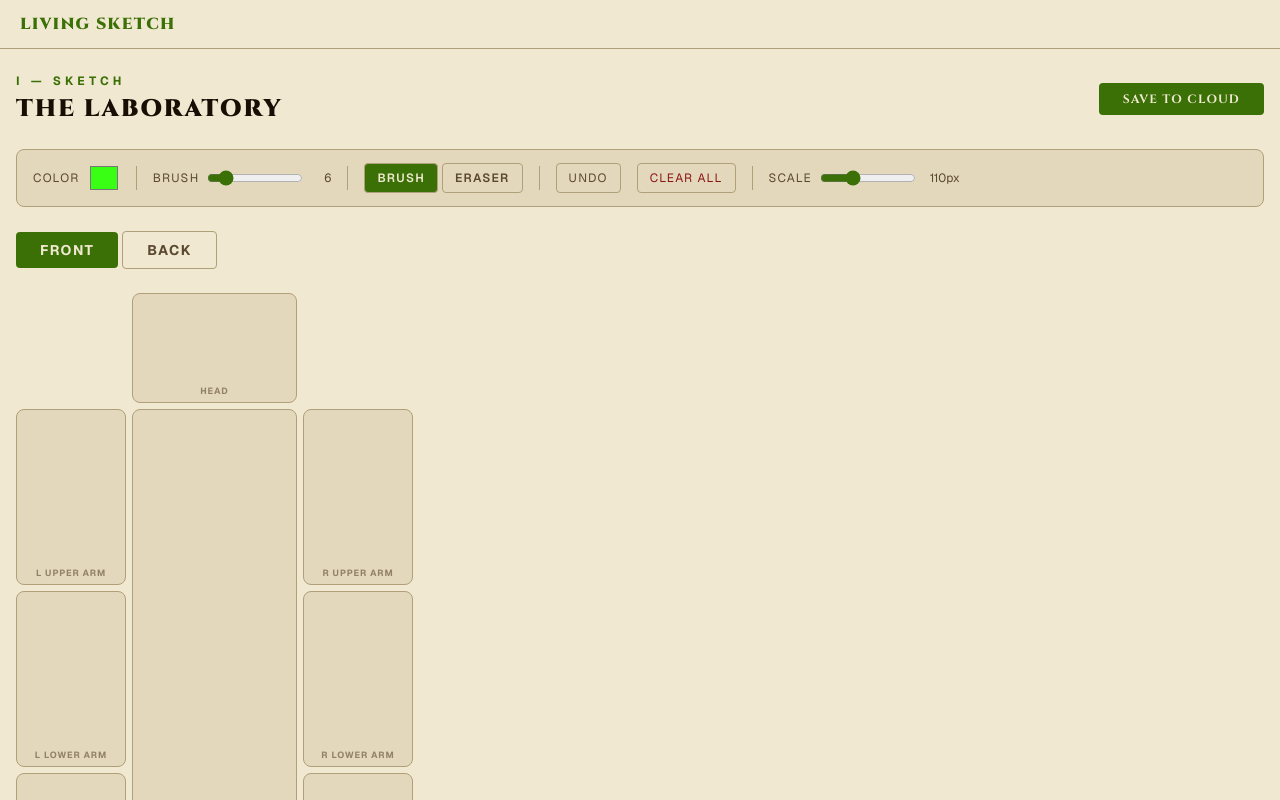
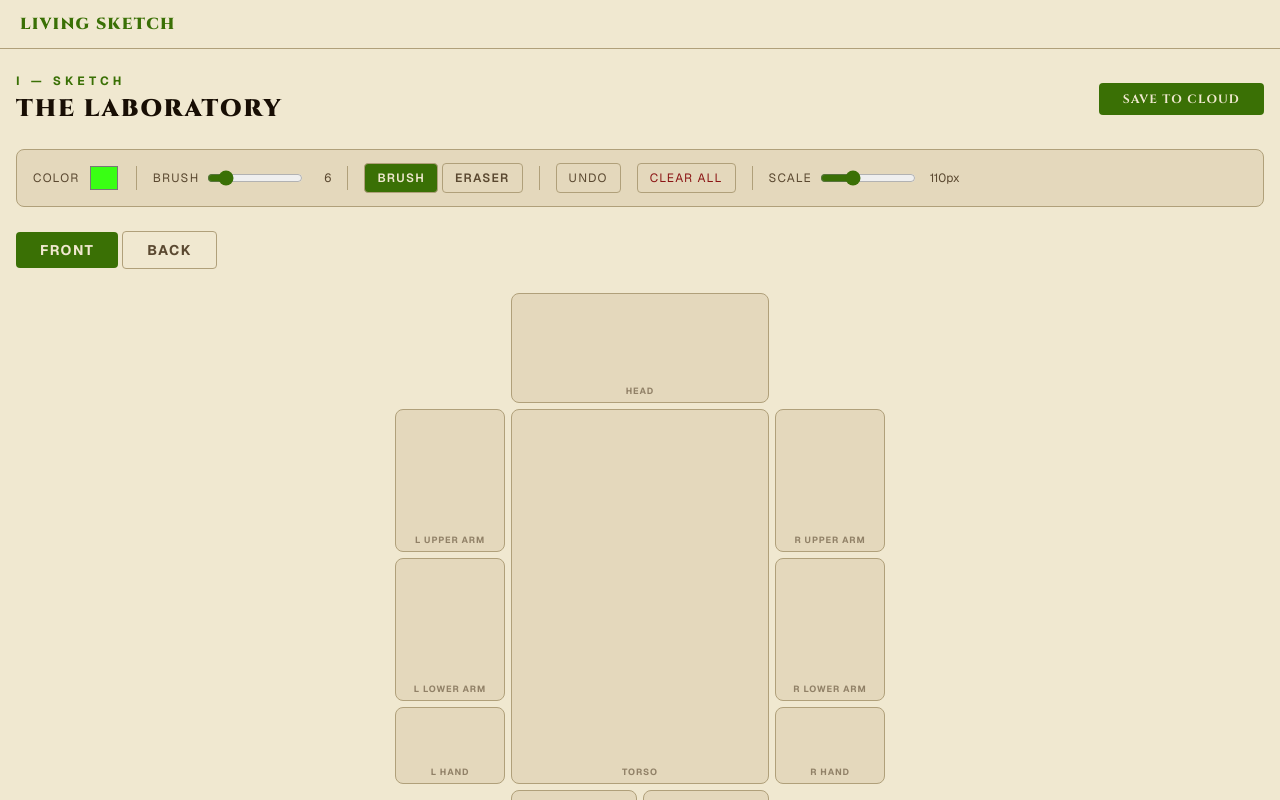
Before and after one commit to cweber12/living-sketch, a Next.js app: page /sketch in a window 1280 px wide. Shown: the top 800 px of the page. Built offline with nearby package versions, Linux system fonts and the light colour scheme; no server answers.

Commit message:
fix(sketch): centre body grid, legs under torso, proportional row/col sizes

```diff
--- a/app/sketch/page.tsx
+++ b/app/sketch/page.tsx
@@ -6,15 +6,17 @@ import { useSketchCanvasRig } from '@/hooks/use-sketch-canvas-rig';
 import { BODY_PARTS } from '@/lib/constants/anchor-descriptors';
 import type { BodyPartName, Side } from '@/hooks/use-sketch-canvas-rig';
 
-// CSS grid-template-areas — body laid out like a figure on an examination table
+// CSS grid-template-areas — 4-column body layout
+// Cols: [left-arm] [left-leg/half-torso] [right-leg/half-torso] [right-arm]
+// Head and torso both span the two centre columns; legs sit directly below.
 const GRID_TEMPLATE_AREAS = `
-  ". head ."
-  "luarm torso ruarm"
-  "llarm torso rlarm"
-  "lhand torso rhand"
-  "lulg . rulg"
-  "lllg . rllg"
-  "lfoot . rfoot"
+  ". head head ."
+  "luarm torso torso ruarm"
+  "llarm torso torso rlarm"
+  "lhand torso torso rhand"
+  ". lulg rulg ."
+  ". lllg rllg ."
+  ". lfoot rfoot ."
 `;
 
 // Grid area name per body part
@@ -122,14 +124,16 @@ export default function SketchPage() {
     }
   }, [exportAll]);
 
-  // Grid track sizes derived from the canvas-size slider
-  const sideCol = canvasSize;
-  const centerCol = Math.round(canvasSize * 1.5);
-  const rowHead = canvasSize;
-  const rowArm = Math.round(canvasSize * 1.6);
-  const rowHand = Math.round(canvasSize * 0.9);
-  const rowLeg = Math.round(canvasSize * 1.6);
-  const rowFoot = Math.round(canvasSize * 0.65);
+  // Grid track sizes — all derived from the canvas-size slider (u = base unit)
+  const u = canvasSize;
+  const armCol = u; // arm column (outer)
+  const legCol = Math.round(u * 1.15); // leg/half-torso column (inner ×2)
+  const rowHead = Math.round(u * 1.0); // head — roughly square relative to legCol
+  const rowArm = Math.round(u * 1.3); // upper/lower arm rows (×2)
+  const rowHand = Math.round(u * 0.7); // hand row
+  const rowULeg = Math.round(u * 1.75); // upper leg
+  const rowLLeg = Math.round(u * 1.6); // lower leg
+  const rowFoot = Math.round(u * 0.45); // foot
 
   return (
     <main className="flex flex-col flex-1 px-4 py-6 max-w-screen-2xl mx-auto w-full gap-6">
@@ -312,13 +316,13 @@ export default function SketchPage() {
         ImageData is preserved when toggling sides. Only the active side
         is visible; the inactive set is hidden via display:none.
       */}
-      <div className="overflow-auto pb-6">
+      <div className="overflow-auto pb-6 flex justify-center">
         <div
           style={{
             display: 'grid',
             gridTemplateAreas: GRID_TEMPLATE_AREAS,
-            gridTemplateColumns: `${sideCol}px ${centerCol}px ${sideCol}px`,
-            gridTemplateRows: `${rowHead}px ${rowArm}px ${rowArm}px ${rowHand}px ${rowLeg}px ${rowLeg}px ${rowFoot}px`,
+            gridTemplateColumns: `${armCol}px ${legCol}px ${legCol}px ${armCol}px`,
+            gridTemplateRows: `${rowHead}px ${rowArm}px ${rowArm}px ${rowHand}px ${rowULeg}px ${rowLLeg}px ${rowFoot}px`,
             gap: '6px',
           }}
         >
```
